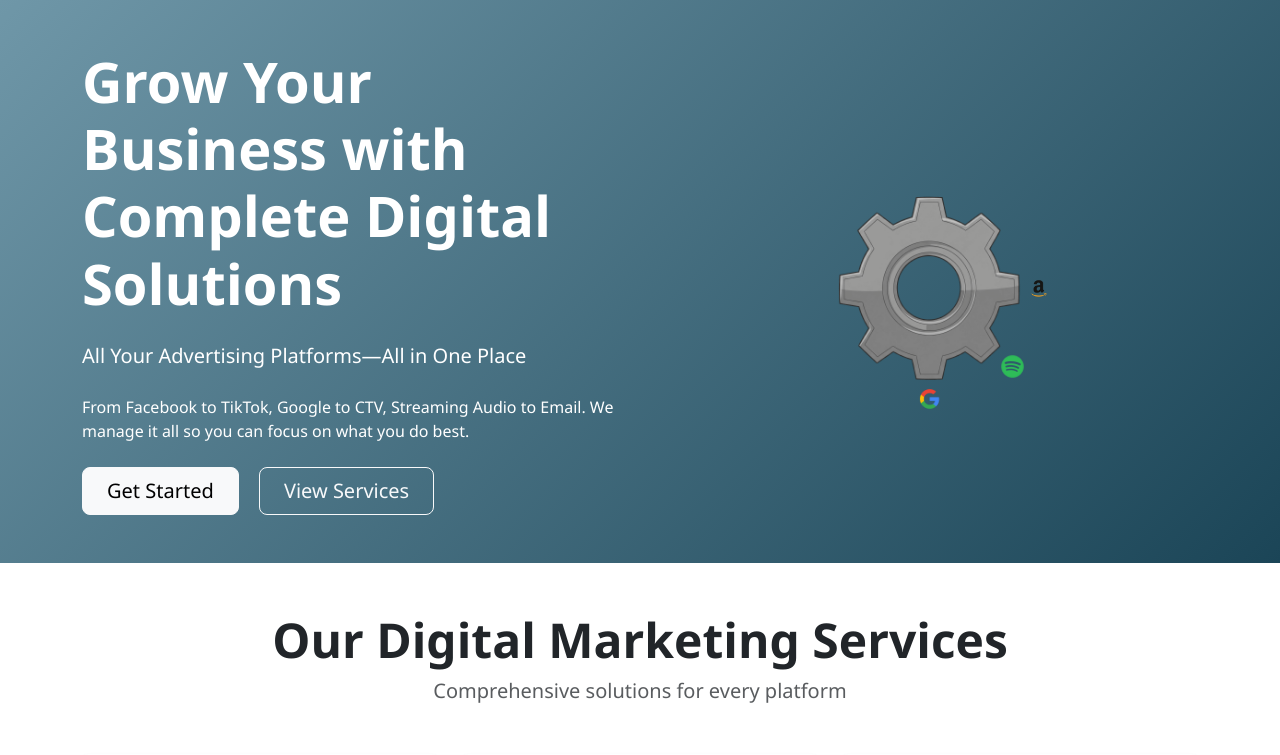
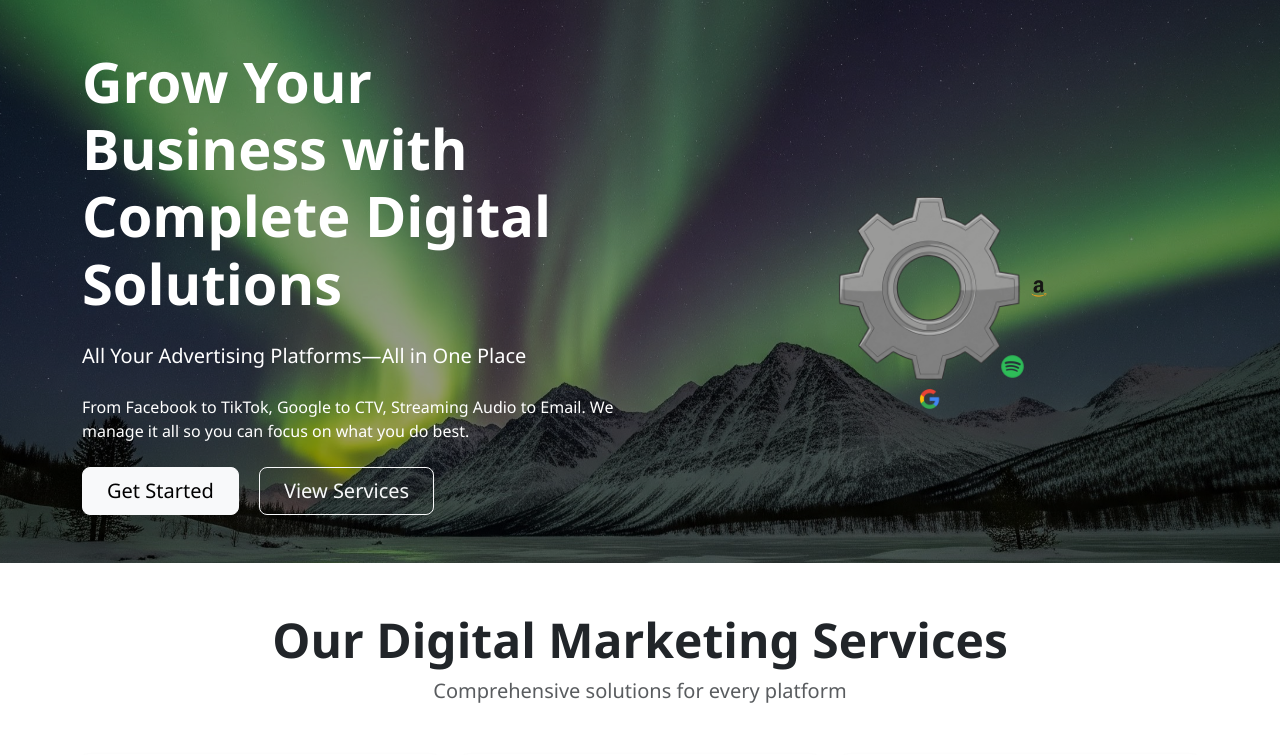
Before and after one commit to Coolbreezeondeez/adsinoneplace-website, a Django app: page / in a window 1280 px wide. Shown: the part 62-817 px from the top of the page. Run offline with Django 4.2, Linux system fonts and the light colour scheme; data that the repository does not hold is empty.

Commit message:
Add northern lights background to hero section

```diff
--- a/static/css/style.css
+++ b/static/css/style.css
@@ -23,6 +23,26 @@ body {
 /* Hero Section */
 .hero {
     background: linear-gradient(135deg, #6f97a8 0%, #1b4557 100%);
+}.hero {
+    background-image: url('../images/northern_lights.jpg');
+    background-size: cover;
+    background-position: center;
+    background-repeat: no-repeat;
+    position: relative;
+}
+
+.hero-overlay {
+    position: absolute;
+    top: 0;
+    left: 0;
+    right: 0;
+    bottom: 0;
+    background: rgba(0, 0, 0, 0.4);
+}
+
+.hero-content {
+    position: relative;
+    z-index: 1;
 }
 
 /* Cards */
--- a/templates/core/home.html
+++ b/templates/core/home.html
@@ -3,8 +3,9 @@
 
 {% block content %}
 <!-- Hero Section -->
-<section class="hero bg-primary text-white py-5">
-    <div class="container">
+<section class="hero text-white py-5">
+    <div class="hero-overlay"></div>
+    <div class="container hero-content">
         <div class="row align-items-center">
             <div class="col-lg-6 col-12 order-2 order-lg-1 mb-4 mb-lg-0">
                 <h1 class="display-4 fw-bold mb-4">Grow Your Business with Complete Digital Solutions</h1>
```
Also changed, not shown: static/images/northern_lights.jpg (added).
